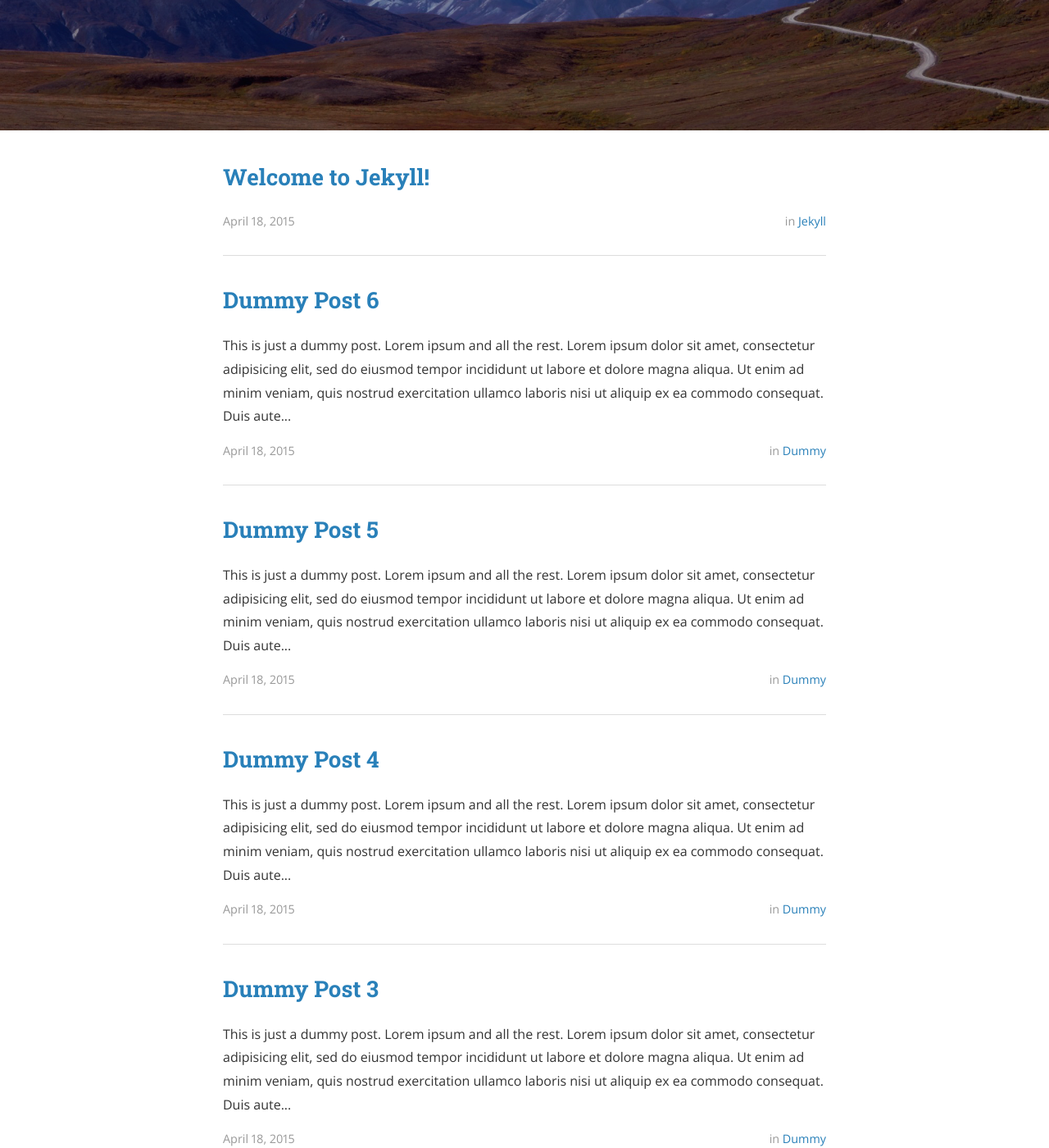
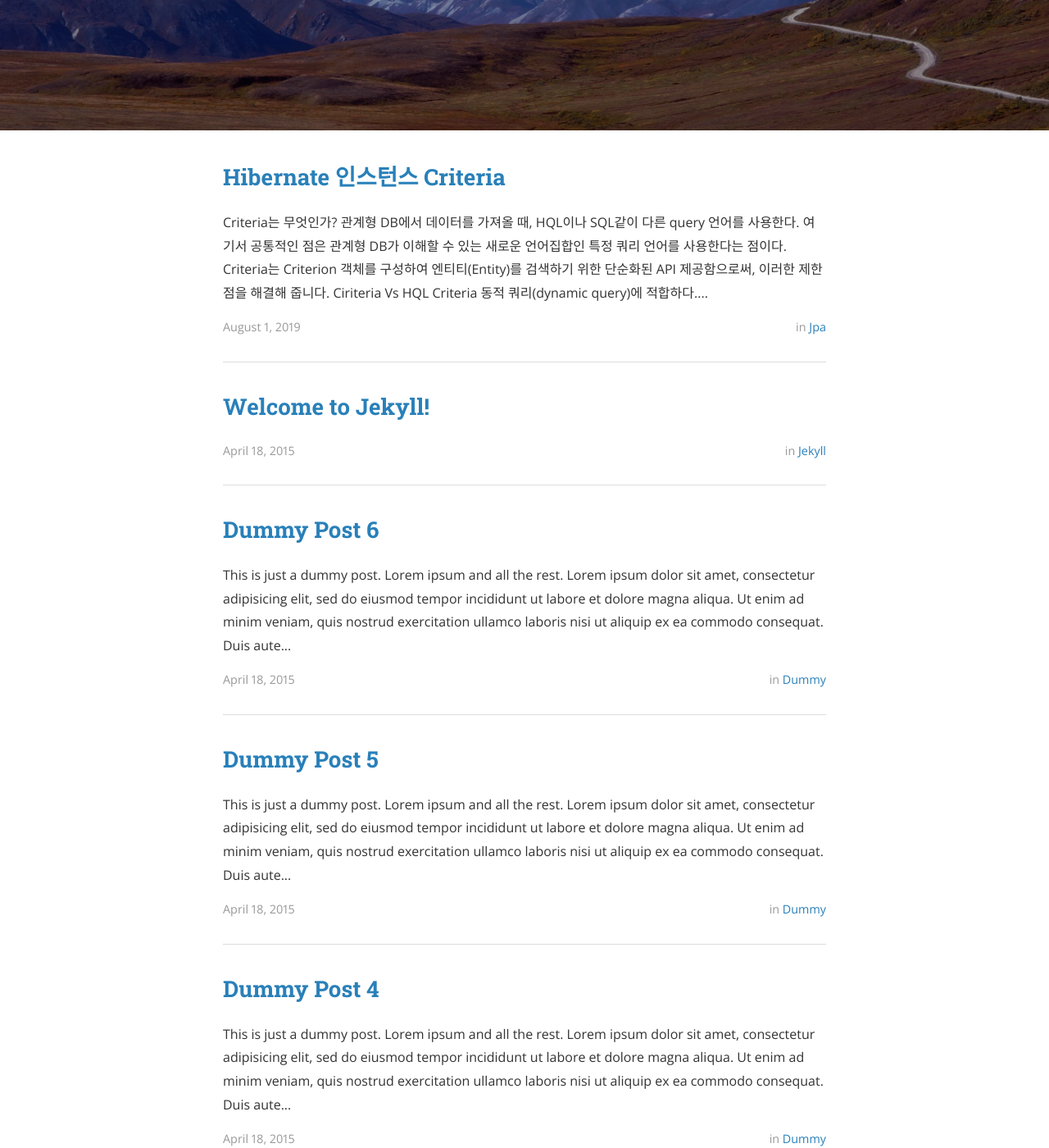
Before and after one commit to gonghojin/gonghojin.github.io, a Jekyll site: the page built from index.html, in a window 1280 px wide and 1400 px high, scrolled down 344 px. Shown: the whole window at 82% size. Built offline with Jekyll 4.4.1, drawn with Linux system fonts in a browser that asks for light colours; nearby versions of some CDN libraries; the list of posts is cut into pages by our own code; some of the changed text lies outside the part shown.

Commit message:
Add: Hibernate Criteria

```diff
--- a/_config.yml
+++ b/_config.yml
@@ -9,7 +9,7 @@ exclude:
   - "/vendor/"
 
 # Site settings
-title: developerhjg
+title: 소소한 개발일기
 subtitle: "A simple yet classy theme for your Jekyll website or blog"
 email: yolip51@gmail.com
 name: Gong jojin
--- /dev/null
+++ b/_posts/2019-08-01-hibernate1.markdown
@@ -0,0 +1,158 @@
+---
+layout: post
+title:  "Hibernate 인스턴스 Criteria"
+date:   2019-08-01 13:47:00
+author: Gongdel
+categories: JPA
+tags:	 Hibernate Criteria Restrictions Join
+cover:  "/assets/instacode.png"
+---
+# Criteria는 무엇인가?
+관계형 DB에서 데이터를 가져올 때, HQL이나 SQL같이 다른 query 언어를 사용한다. 여기서 공통적인 점은 관계형 DB가 이해할 수 있는 새로운 언어집합인 특정 쿼리 언어를 사용한다는 점이다.
+`Criteria`는 Criterion 객체를 구성하여 엔티티(Entity)를 검색하기 위한 단순화된 API 제공함으로써, 이러한 제한점을 해결해 줍니다.
+> Ciriteria Vs HQL
+> + Criteria
+>  + 동적 쿼리(dynamic query)에 적합하다.
+>    + 동적 쿼리이기 때문에 정적 쿼리인 HQL보다 SQL Injection에 안전하다.
+>  + 오직 데이터를 검색만 할 수 있고, 검색 외의 작업은 불가능하다.
+>  + 페이징 개념(pagination conception)을 지원한다.
+>
+> + HQL
+>  + 정적 쿼리(static query)에 적합하다.
+>  + 검색이나 검색 외의 작업이 모두 가능하다.
+>  + 페이징 개념(pagination conception)을 지원한다.
+>  + Criteria보다 실행속도가 빠르다.
+
+## Hibernate Criteria 예제
+**Book과 Publisher Entity**를 사용하여 데이터를 가져오자.
+
+###### Book.java
+~~~java
+@Entity
+@Table(name = "BOOK")
+public class Book {
+
+	@Id
+	@GeneratedValue (strategy = GenerationType.AUTO)
+	@Column (name = "BOOK_ID")
+	private long id;
+
+	@Column(name = "TITLE")
+	private String title;
+
+	@Column(name = "BOOK_NAME")
+	private String name;
+
+	@Column(name = "BOOK_DESC")
+	private String description;
+
+	@Column(name = "ISBN")
+	private String isbn;
+
+	@Column(name = "PRICE")
+	private long price;
+
+	@Column(name = "PUBLISHED_DATE")
+	private Date publishDate;
+
+	@ManyToOne
+	@JoinColumn(name = "PUBLISHER")
+	private Publisher publisher;
+
+	// Getter, Setter 생략..
+
+}
+~~~
+
+###### Publisher.java
+~~~java
+@Entity
+@Table(name = "PUBLISHERS")
+public class Publisher {
+
+	@Id
+	@GeneratedValue (strategy = GenerationType.AUTO)
+	@Column (name = "PUBLISHER_ID")
+	private long id;
+
+	@Column (name = "PUBLISHER_NAME")
+	private String name;
+
+	@Column (name = "PUBLISHER_DESC")
+	private String description;
+
+	// Getter, Setter 생략..
+
+}
+~~~
+
+기본적인 `Criteria query`의 사용법은 다음과 같다.
+~~~java
+Criteria criteria = session.createCriteria(Book.class);
+List<Book> books = criteria.list();
+~~~
+위의 코드는 Book table에서 모든 데이터를 가져온다.
+Sql query 실행 시 다음과 같다.
+~~~
+SELECT book.* ,publisher.* FROM BOOK book LEFT OUTER JOIN PUBLISHERS publisher ON  book.PUBLISHER = publisher.PUBLISHER_ID
+~~~
+위의 예제에서 '*'는  모든 컬럼명을 표현하기 위해서 사용했다.
+또한 JPA는 **EAGER Type**을 **ManyToOne** 관계에서  Default로 제공하기 때문에, **LEFT OUTER JOIN**을 Publisher entity에 사용한 것이다.
+
+## Criteria의 Restrictons 사용하기
+~~~java
+Criteria criteria = session.createCriteria(Book.class);
+Criterion nameCriterion = Restrictions.eq("name", "Hibernate");
+criteria.add(nameCriterion);
+List<Book> books = criteria.list();
+~~~
+Sql query 실행 시 다음과 같다.
+~~~sql
+SELECT book.* ,publisher.* FROM BOOK book
+	LEFT OUTER JOIN PUBLISHERS publisher ON book.PUBLISHER = publisher.PUBLISHER_ID
+	WHERE book.BOOK_NAME = 'Hibernate'
+~~~
+**AND, OR**을 사용하여 조건을 추가할 수 있다.
+~~~java
+Criteria criteria = session.createCriteria(Book.class)
+	.add(Restrictions.or(
+			Restrictions.like("name", "%Hibernate%"),
+			Restrictions.like("name", "%Java%")
+			)
+	);
+~~~
+Sql query 실행 시 다음과 같다.
+~~~sql
+SELECT book.*,publisher.* FROM BOOK book
+	LEFT OUTER JOIN PUBLISHERS publisher ON book.PUBLISHER = publisher.PUBLISHER_ID
+	WHERE (book.BOOK_NAME LIKE '%Hibernate%' OR book.BOOK_NAME LIKE '%Java%')
+~~~
+
+그 밖의 Restrictions의 메소드
++ Restrictions.gt(..)
++ Restrictions.lt(..)
++ Restrictions.isEmpty(..)
++ Restrictions.isNotEmpty(..)
++ Restrictions.isNull(..)
++ Restrictions.between(..)
+
+
+## Criteria의 Ordering Results 사용하기
+결과값을 정렬하기 위해 사용
+~~~java
+Criteria criteria = session.createCriteria(Book.class )
+	.add(Restrictions.like("name", "%Hibernate%"))
+	.addOrder(Order.asc("name"))
+	.addOrder(Order.desc("publishDate"));
+
+List<Book> books = criteria.list();
+~~~
+Sql query 실행 시 다음과 같다.
+~~~sql
+SELECT book.*, publisher.* FROM BOOK book
+		LEFT OUTER JOIN PUBLISHERS publisher ON book.PUBLISHER = publisher.PUBLISHER_ID
+		WHERE book.BOOK_NAME LIKE '%Hibernate%' ORDER BY book.BOOK_NAME ASC,book.PUBLISHED_DATE DESC
+~~~
+참조 자료:
++ <https://www.java4s.com/hibernate/difference-between-hql-and-criteria-query-in-hibernate/>
++ <https://www.devglan.com/hibernate/hibernate-criteria-tutorial>
```
Also changed, not shown: assets/logo.png.
